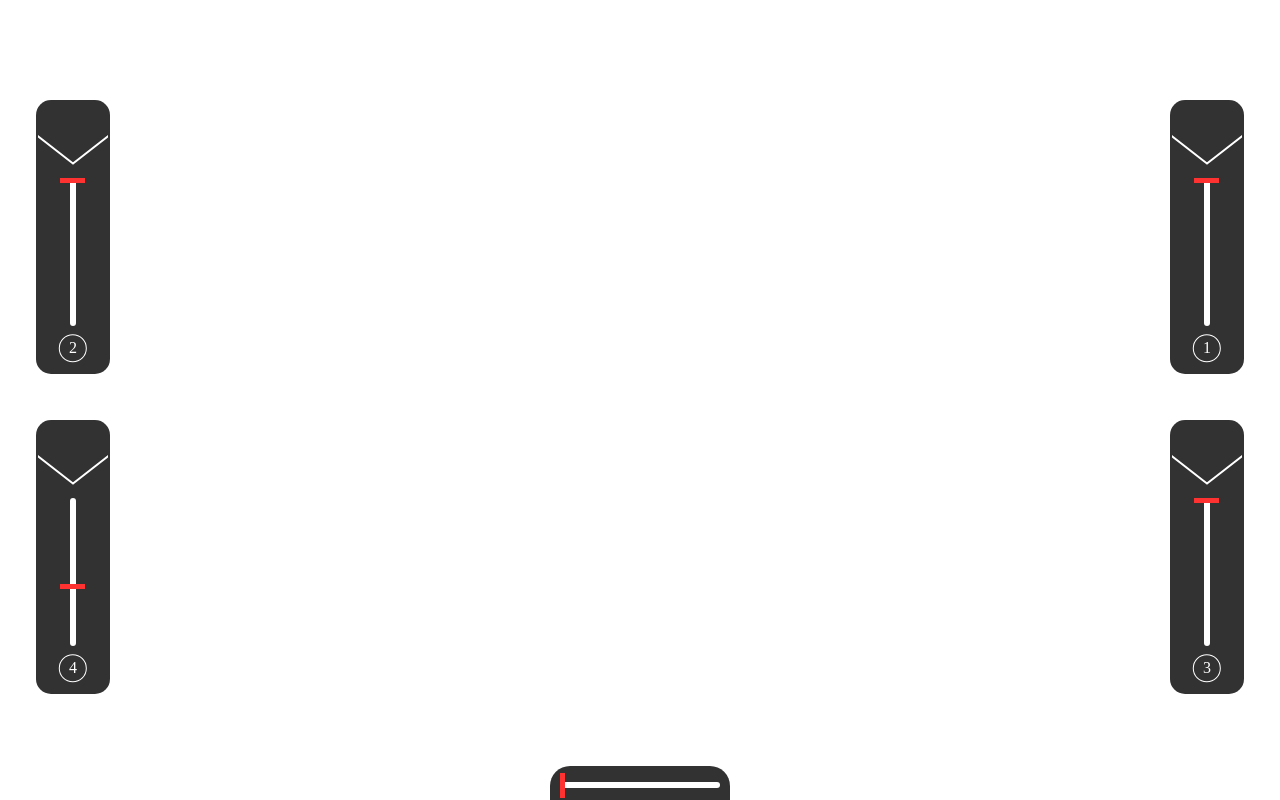
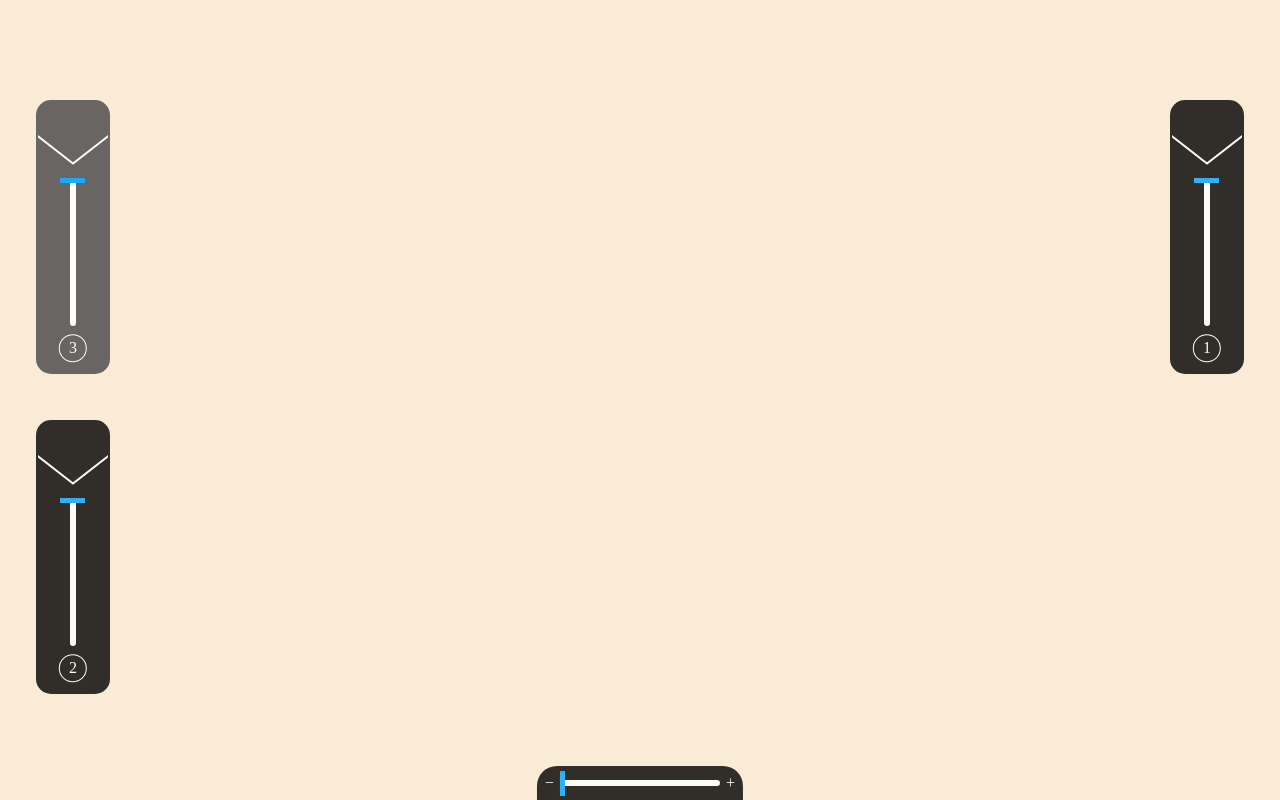
Before and after one commit to Rubeentosu/Interfaz-Laparoscopia, a Svelte app in the folder laparoscopia/: page / in a window 1280 px wide. Built offline with nearby package versions, Linux system fonts and the light colour scheme.

Commit message:
instrumentos reordenados y con id

```diff
--- a/laparoscopia/src/App.svelte
+++ b/laparoscopia/src/App.svelte
@@ -1,26 +1,26 @@
 <div class="prueba">
-    <div class="vertical-1">
+    <div class="vertical-1" id="id-instrumento1">
         <svg width="70" height="70" viewBox="0 0 100 100">
             <polyline id="instrument-1" points="10,-40 80,50 10,140" stroke="white" stroke-width="3" fill="none"/>
         </svg>
         <input type="range" min="0" max="100" disabled value="0" id="depth-1" style="width: 160px;">
         <p class="number">1</p>
     </div>
-    <div class="vertical-2">
+    <div class="vertical-4" id="id-instrumento4">
         <svg width="70" height="70" viewBox="0 0 100 100">
             <polyline id="instrument-4" points="10,-40 80,50 10,140" stroke="white" stroke-width="3" fill="none"/>
         </svg>
         <input type="range" min="0" max="100" value="60" id="depth-4" disabled style="width: 160px;">
         <p class="number">4</p>
     </div>
-    <div class="vertical-3">
+    <div class="vertical-2" id="id-instrumento2">
         <svg width="70" height="70" viewBox="0 0 100 100">
             <polyline id="instrument-2" points="10,-40 80,50 10,140" stroke="white" stroke-width="3" fill="none"/>
         </svg>
         <input type="range" min="0" max="100" disabled value="0" id="depth-2" style="width: 160px;">
         <p class="number">2</p>
     </div>
-    <div class="vertical-4">
+    <div class="vertical-3" id="id-instrumento3">
         <svg width="70" height="70" viewBox="0 0 100 100">
             <polyline id="instrument-3" points="10,-40 80,50 10,140" stroke="white" stroke-width="3" fill="none"/>
         </svg>
@@ -29,5 +29,8 @@
     </div>
 </div>
 <div class="camera">
-    <input type="range" min="0" max="100" value="0" disabled id="camera" style="width: 160px;">
+    <label for="" style="color: white;">&#8722;&nbsp;</label><input type="range" min="0" max="100" value="0" disabled id="camera" style="width: 160px;"><label for="" style="color: white;">&nbsp;&#43;</label>
 </div>
+<div class="messages" style="display: none;">
+    <p>msg de error</p>
+</div>
--- a/laparoscopia/src/app.css
+++ b/laparoscopia/src/app.css
@@ -1,13 +1,14 @@
 body {
   margin: 0;
-  height: 100vh; /* Asegura que el cuerpo ocupe toda la altura de la pantalla */
+  height: 100vh;
+  background-color: antiquewhite;
 }
 
 .prueba {
   display: flex;
-  justify-content: space-between; /* Para distribuir los elementos */
+  justify-content: space-between;
   align-items: center;
-  height: 100%; /* Ocupa toda la altura */
+  height: 100%;
 }
 
 .vertical-1, .vertical-2, .vertical-3, .vertical-4 {
@@ -27,13 +28,13 @@ body {
   right: -4%;
 }
 
-.vertical-2 {
+.vertical-3 {
   position: absolute;
   top: 70%;
   left: -4%;
 }
 
-.vertical-3 {
+.vertical-2 {
   position: absolute;
   top: 30%;
   left: -4%;
@@ -49,11 +50,31 @@ body {
   position: absolute;
   bottom: 0;
   left: 50%;
+  display: flex;
+  align-items:center ;
+  justify-content: center;
   transform: translateX(-50%);
   background-color: black;
   padding: 8px;
   border-top-right-radius: 20px;
   border-top-left-radius: 20px;
+  opacity: 80%;
+}
+
+.messages {
+  position: absolute;
+  top: 0;
+  left: 50%;
+  transform: translateX(-50%);
+  background-color: black;
+  padding: 8px;
+  color: white;
+  height: 30px;
+  display: flex;
+  align-items: flex-start;
+  justify-content: center;
+  border-bottom-right-radius: 20px;
+  border-bottom-left-radius: 20px;
   opacity: 80%;
 }
 
@@ -86,7 +107,7 @@ body {
   -webkit-appearance: none;
   width: 5px;
   height: 25px;
-  background: red;
+  background: #00a2ff;
   position: relative;
 }
 
@@ -98,7 +119,7 @@ body {
   width: 5px;
   height: 20px;
   border-radius: 50%;
-  background: red;
+  background: #00a2ff;
 }
 
 /* Media Queries para distintas pantallas */
--- a/laparoscopia/src/main.js
+++ b/laparoscopia/src/main.js
@@ -9,18 +9,28 @@ const app = mount(App, {
 
 export default app
 
-let eso = document.querySelector(".vertical-2");
+let eso = document.getElementById("id-instrumento2");
 eso.addEventListener("click", cambio);
 
 function cambio() {
-  document.getElementById("depth-4").value = 99;
+  // @ts-ignore
+  document.getElementById("depth-2").value = 99;
 
 }
 
 eso.addEventListener("click", pinza);
 
 function pinza() {
-  let esto = document.getElementById("instrument-4");
+  let esto = document.getElementById("instrument-2");
   //modificar segundo numero en el primer par y segundo numero en el tercer par
   esto.setAttribute("points", "10,40 80,50 10,60");
 }
+
+  window.addEventListener("load",oculto);
+  function oculto() {
+    let esto = document.getElementById("id-instrumento3");
+    esto.style.display="none";
+    esto.style = "background-color: #5a5757; opacity:90%";
+    let esto2 = document.getElementById("id-instrumento4");
+    esto2.style.display="none";
+  }
```
